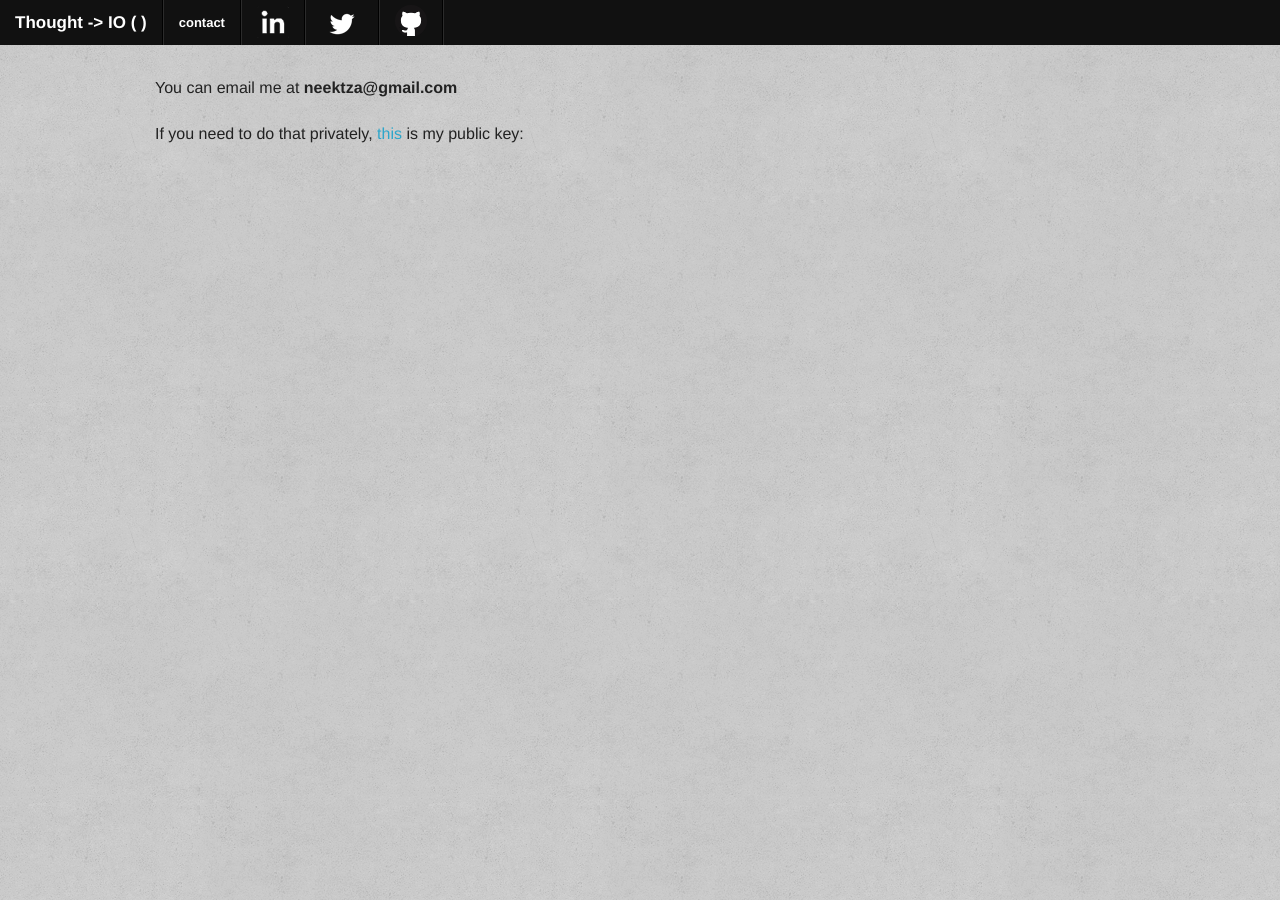
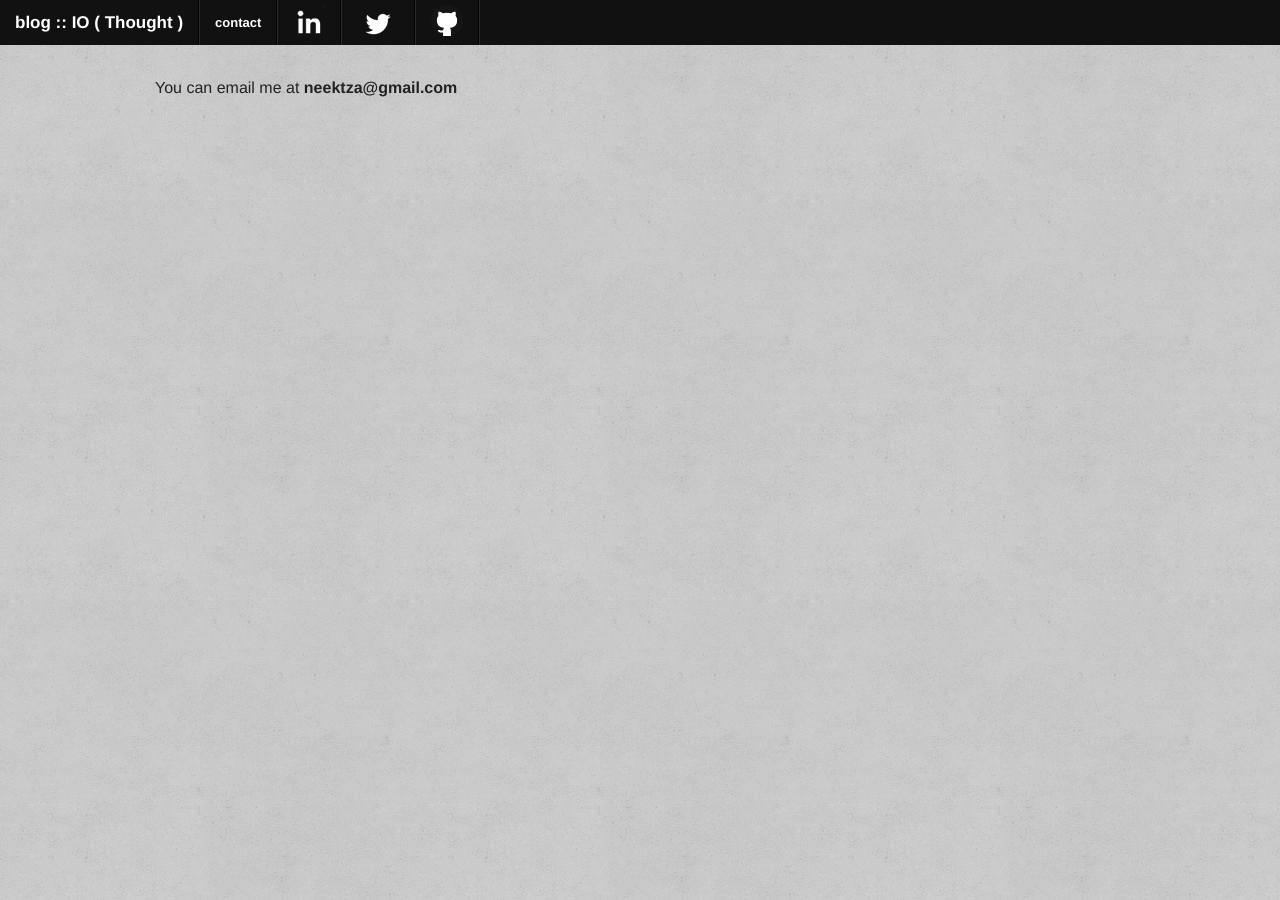
Before and after one commit to neektza/nikicajokic.me, a Jekyll site: the page built from contact/index.md, in a window 1280 px wide. Built offline with Jekyll 4.4.1, drawn with Linux system fonts in a browser that asks for light colours.

Commit message:
Colors adjusted, blog name updated.

```diff
--- a/_config.yml
+++ b/_config.yml
@@ -1,4 +1,4 @@
-name: "Thought -> IO ( )"
+name: "blog :: IO ( Thought )"
 description: Nikica's blog
 pygments: true
 paginate: 5
--- a/contact/index.md
+++ b/contact/index.md
@@ -4,5 +4,3 @@
 ---
 
 You can email me at **neektza@gmail.com**
-
-If you need to do that privately, [this](/res/priv_key) is my public key:
--- a/res/config.rb
+++ b/res/config.rb
@@ -4,7 +4,7 @@
 # Set this to the root of your project when deployed:
 http_path = "/"
 css_dir = "css"
-sass_dir = "scss"
+sass_dir = "sass"
 images_dir = "img"
 javascripts_dir = "js"
 
--- /dev/null
+++ b/res/sass/vars.scss
@@ -0,0 +1,3 @@
+$primary_color: #2E4A60;
+$alt1_color: #944648;
+$alt2_color: #958847;
```
Also changed, not shown: res/sass/main.scss (renamed from res/scss/main.scss, +9 -0 lines), 1 other file.
